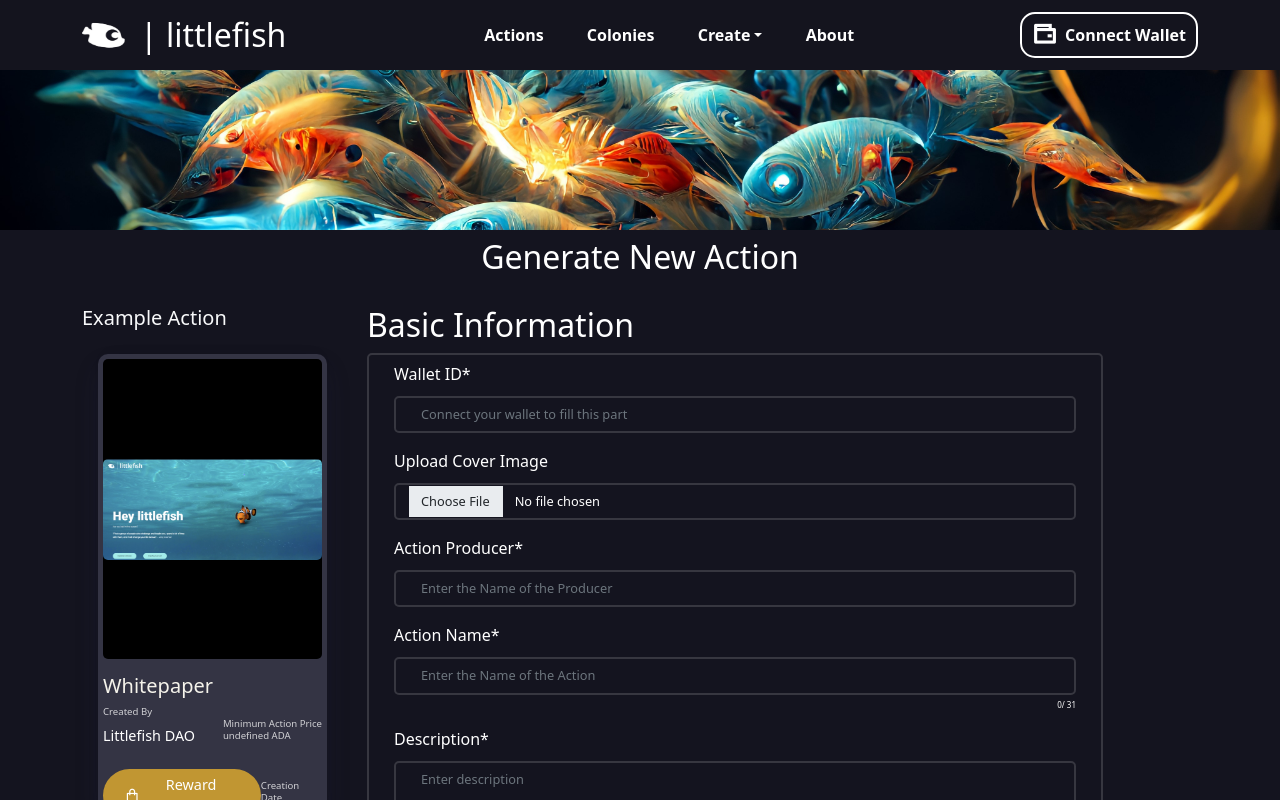
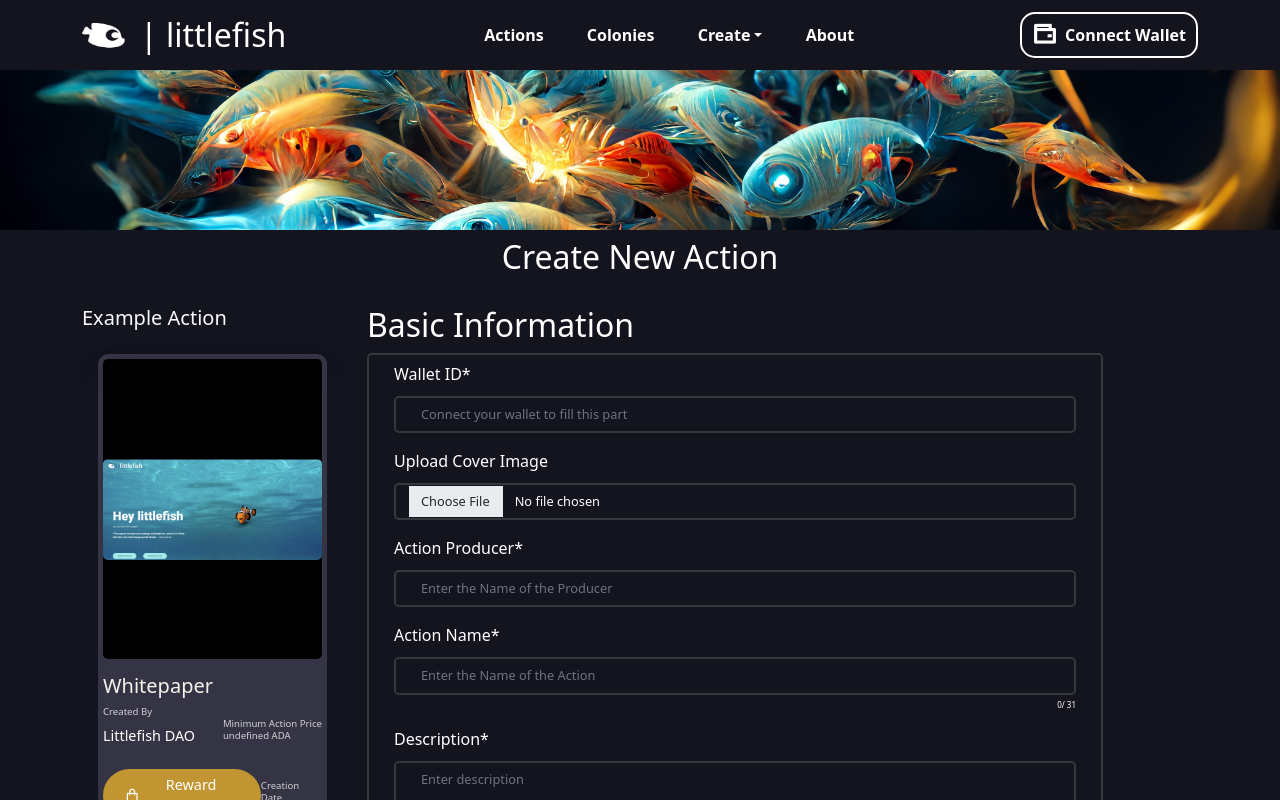
Before and after one commit to littlefish-foundation/littlefish-mvp, a React (Create React App) app in the folder frontend/: page /create in a window 1280 px wide. Shown: the top 800 px of the page. Built offline with nearby package versions, Linux system fonts and the light colour scheme; no server answers.

Commit message:
renaming

```diff
--- a/frontend/src/pages/Create.jsx
+++ b/frontend/src/pages/Create.jsx
@@ -207,7 +207,7 @@ const Create = (props) => {
               marginBottom: "30px ",
             }}
           >
-            Generate New Action
+            Create New Action
           </h2>
           <Row>
             <Col lg="3" md="4" sm="6">
```
